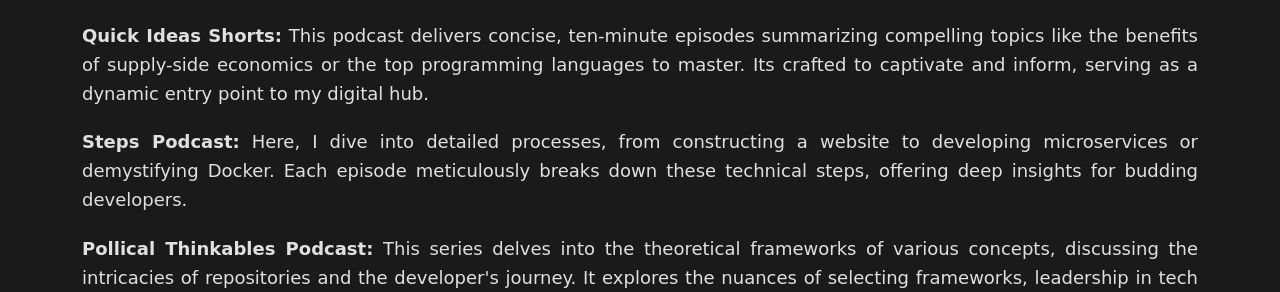
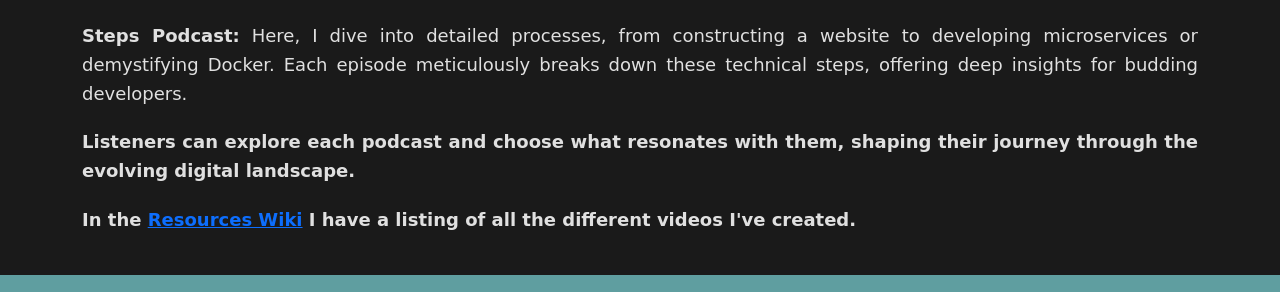
Before and after one commit to progressivepull/Getting-Started, a website: page podcasts.html in a window 1280 px wide. Shown: the part 506-798 px from the top of the page. Drawn offline with nearby package versions, Linux system fonts and the light colour scheme.

Commit message:
Update podcasts.html

```diff
--- a/podcasts.html
+++ b/podcasts.html
@@ -36,13 +36,7 @@
 
 	<p ><b>Yes, hello. I operate three web platforms, each supporting a specialized podcast series designed for the forward-thinking audience of tomorrow.</b></p>
 
-
-	<p ><b>Quick Ideas Shorts:</b> This podcast delivers concise, ten-minute episodes summarizing compelling topics like the benefits of supply-side economics or the top programming languages to master. Its crafted to captivate and inform, serving as a dynamic entry point to my digital hub.</p>
-
-
 	<p ><b>Steps Podcast:</b> Here, I dive into detailed processes, from constructing a website to developing microservices or demystifying Docker. Each episode meticulously breaks down these technical steps, offering deep insights for budding developers.</p>
-
-	<p ><b>Pollical Thinkables Podcast:</b> This series delves into the theoretical frameworks of various concepts, discussing the intricacies of repositories and the developer's journey. It explores the nuances of selecting frameworks, leadership in tech roles, and even philosophical musings on life. This podcast is an eclectic mix of thought-provoking content, appealing to a diverse audience.</p>
 
 	<p ><b>Listeners can explore each podcast and choose what resonates with them, shaping their journey through the evolving digital landscape.</b> </p>
 
```
